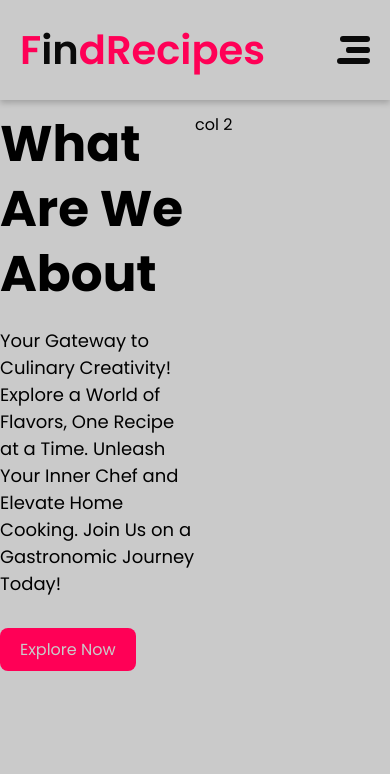
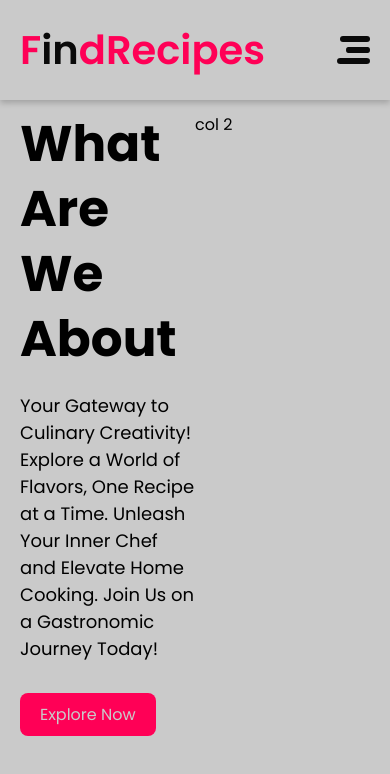
Before and after one commit to ecpieritz/find-recipes, a React (Create React App) app: page / in a window 390 px wide. Shown: the top 774 px of the page. Built offline with nearby package versions, Linux system fonts and the light colour scheme.

Commit message:
Added max-widith to section

```diff
--- a/src/scss/base/base.scss
+++ b/src/scss/base/base.scss
@@ -9,8 +9,13 @@ body{
 .section{
   display: flex;
   flex-direction: row;
+  max-width: 1200px;
+  margin: auto;
   .col{
     width: 50%;
+  }
+  @media (max-width: 768px){
+    padding: 0 20px;
   }
   @media (max-width: 468px){
     .col{
```
